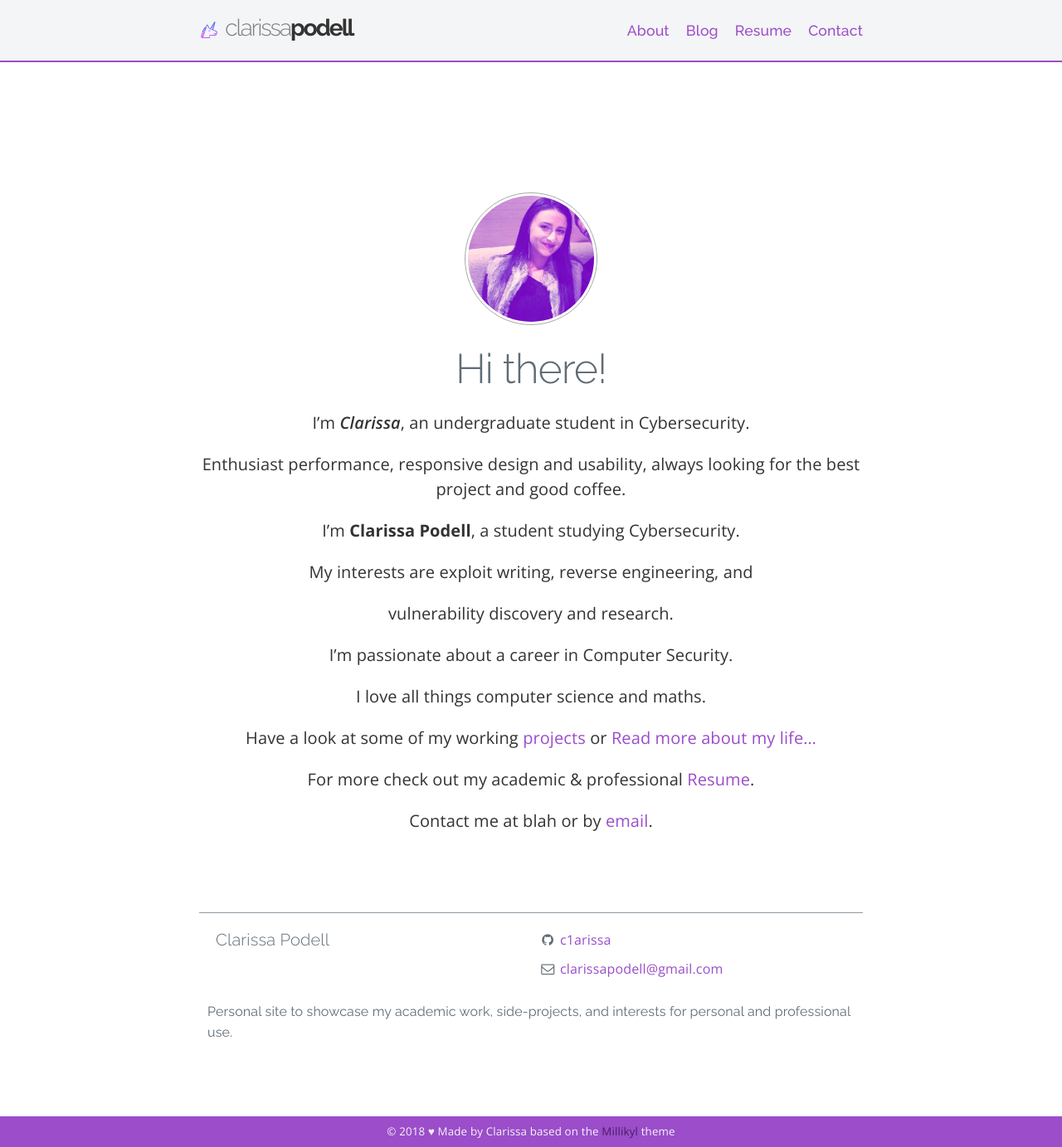
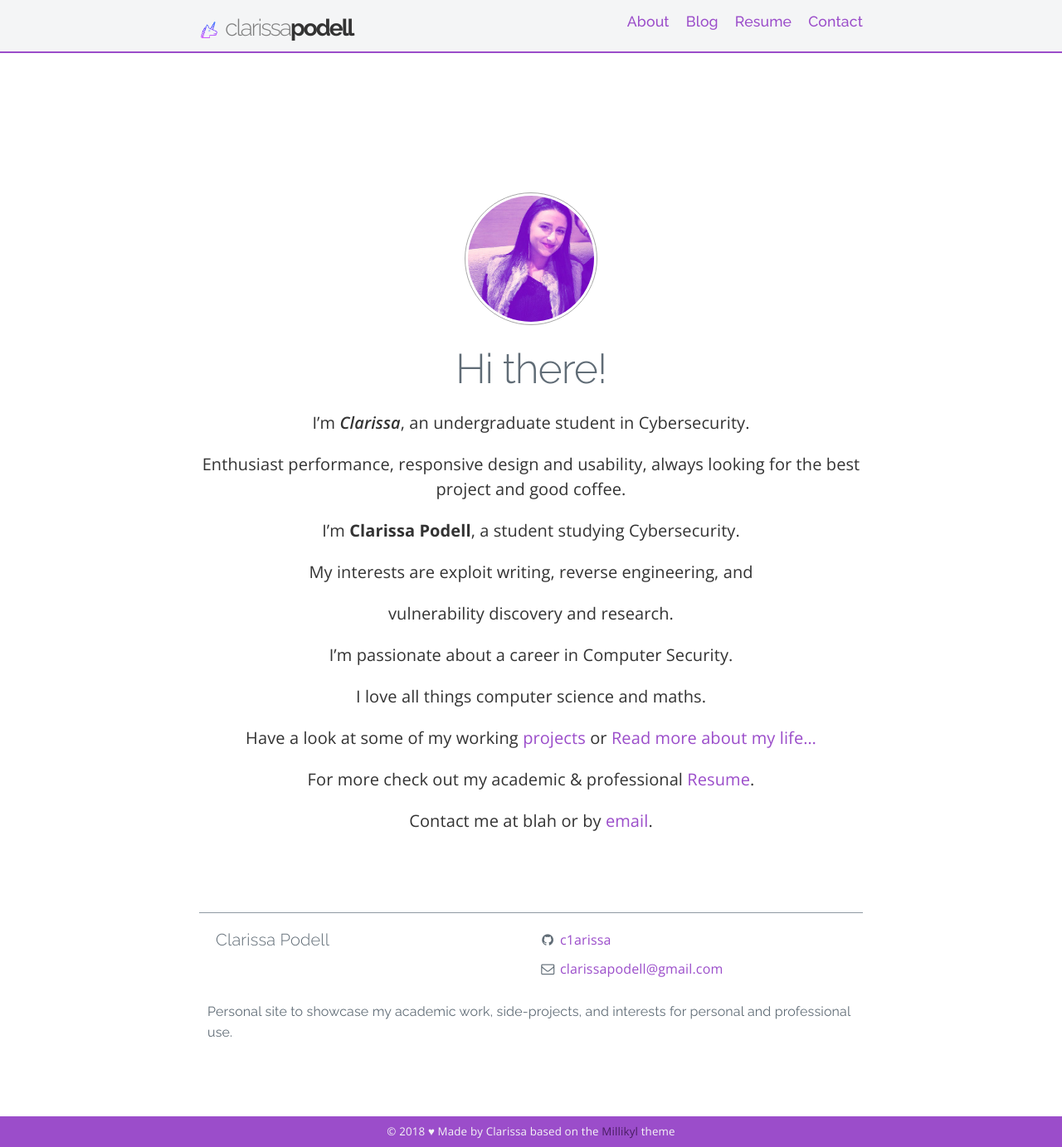
Before and after one commit to c1arissa/c1arissa.github.io, a Jekyll site: the page built from index.md, in a window 1280 px wide and 1383 px high. Shown: the whole window at 83% size. Built offline with Jekyll 4.4.1, drawn with Linux system fonts in a browser that asks for light colours; nearby versions of some CDN libraries; a style sheet for code colours, icons or effects is not loaded.

Commit message:
Update _nav.scss

```diff
--- a/_sass/_nav.scss
+++ b/_sass/_nav.scss
@@ -15,7 +15,8 @@
       float: left;
       position: relative;
       a {
-        display: block;
+        //display: block;
+	display: inline;
 	padding-left: 2rem;
 	padding-top: 1.1rem;
 	//padding-left: 20px;
```
